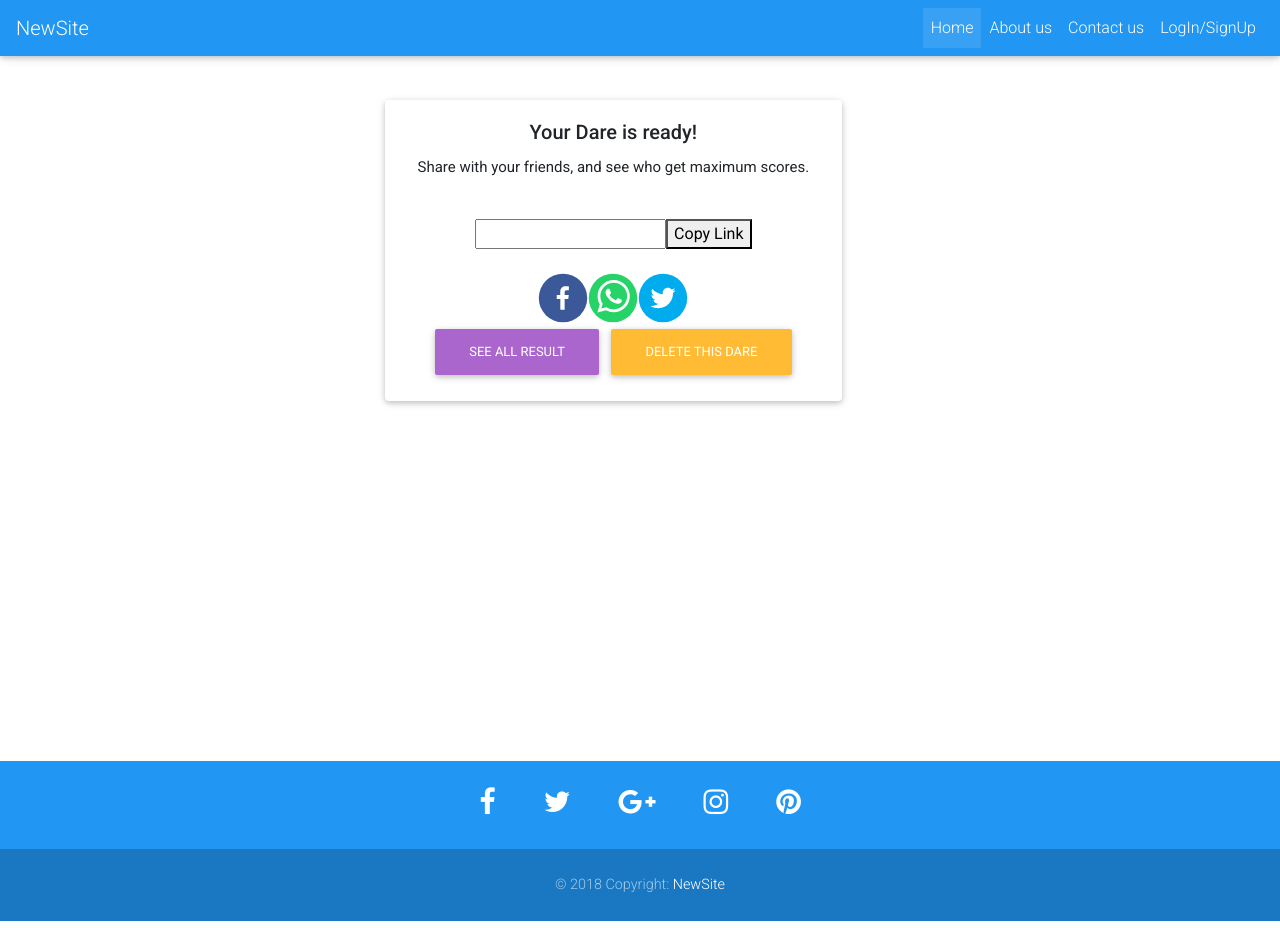
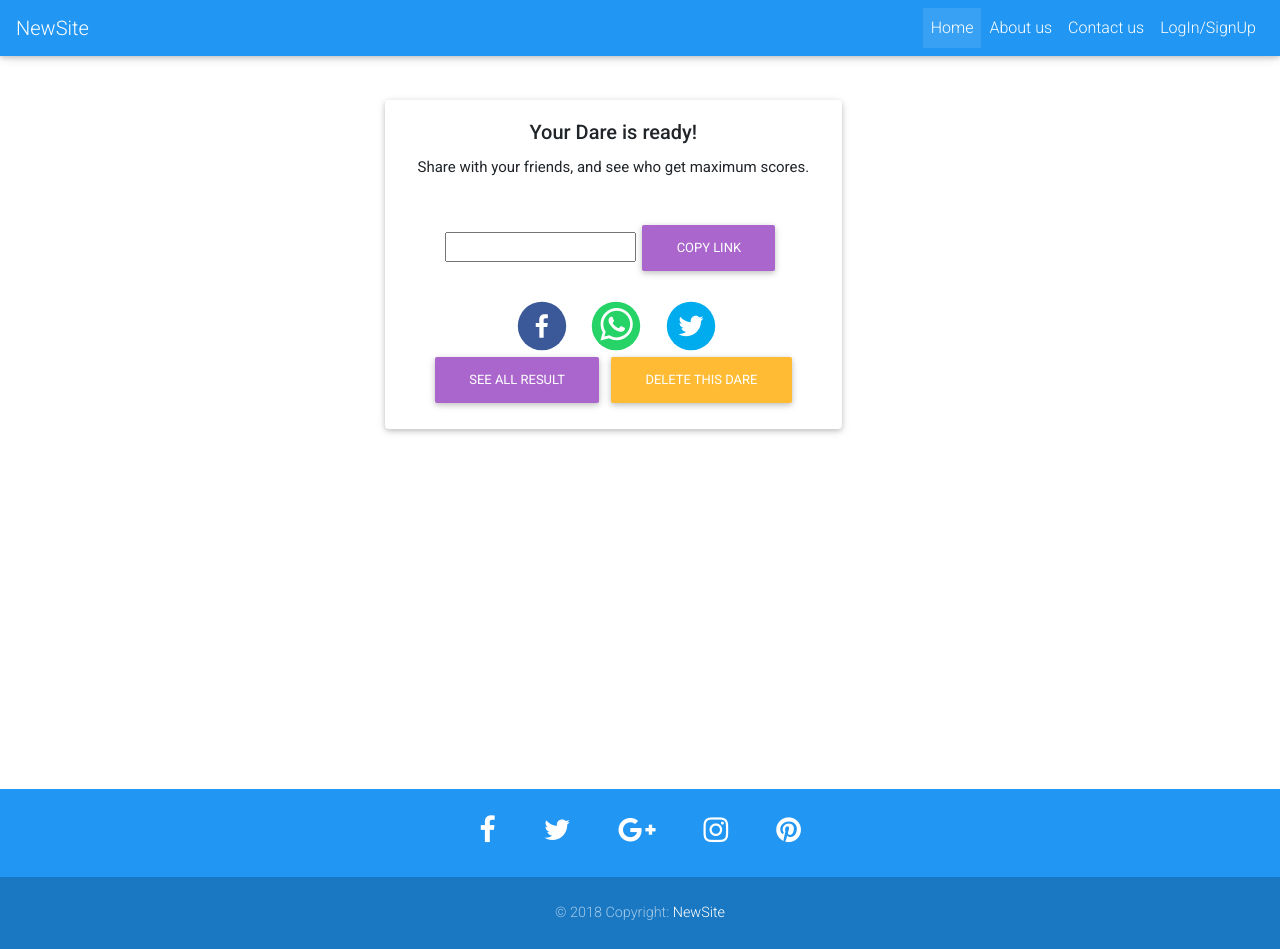
Before and after one commit to sayeed09/NewSite, a React (Create React App) app: page /sharedare in a window 1280 px wide. Before the commit the page ends 921 px from the top, so only its background shows below. Built offline with nearby package versions, Linux system fonts and the light colour scheme.

Commit message:
Added Feature

```diff
--- a/src/Components/Question.js
+++ b/src/Components/Question.js
@@ -134,7 +134,6 @@ btnClickDelete(){
 
 })
      localStorage.clear();
-     this.props.history.push('/');
      return;
   }
 btnClickResult(){
@@ -217,9 +216,7 @@ btnClickResult(){
         <br /><br />
         <SocialShare  link={this.state.link}/>
 
-            {(this.state.showDeleteComponent) &&
-                <Result />
-            }
+
       <button  onClick={this.btnClickResult} type="button" class="btn btn-secondary btn-rounded">See all result</button>
       <button  onClick={this.btnClickDelete} type="button" class="btn btn-warning btn-rounded">Delete this dare</button>
 
--- a/src/Components/ShareDare.js
+++ b/src/Components/ShareDare.js
@@ -52,7 +52,7 @@ class ShareDare extends React.Component  {
 
         <CopyToClipboard text={this.state.link}
           onCopy={() => this.setState({copied: true})}>
-          <button>Copy Link</button>
+          <button  class="btn btn-secondary btn-rounded">Copy Link</button>
         </CopyToClipboard>
 
         {this.state.copied ? <span style={{color: 'red'}}>Copied.</span> : null}
--- a/src/Components/SocialShare.js
+++ b/src/Components/SocialShare.js
@@ -16,15 +16,16 @@ import {
               link:''
           }
 
-
+          this.state.link=this.props.link;
       }
     render() {
       return (
-        <div>
-    <div className="Demo__some-network">
+        <div class = "row">
+        <div class="col-md-3"></div>
+    <div className="col-md-2 Demo__some-network">
         <FacebookShareButton
-                url="http://github.com/"
-                quote="hahah"
+                url="this.state.link"
+                quote="this.state.link"
                 className="Demo__some-network__share-button" >
         <FacebookIcon
         size={50}
@@ -32,26 +33,28 @@ import {
     </FacebookShareButton>
     </div>
 
-    <div className="Demo__some-network">
+    <div className="col-md-2 Demo__some-network">
     <WhatsappShareButton
-            url="http://github.com/"
-            title="NewSite"
+            url="this.state.link"
+            title="Hey how much you know me"
             separator=":: "
             className="Demo__some-network__share-button">
             <WhatsappIcon size={50} round />
         </WhatsappShareButton>
     </div>
 
-    <div className="Demo__some-network">
+    <div className="col-md-2 Demo__some-network">
         <TwitterShareButton
-            url="http://localhost:3000/"
-            title="NewSite"
+            url="this.state.link"
+            title="this.state.link"
             className="Demo__some-network__share-button"   >
             <TwitterIcon
             size={50}
             round />
         </TwitterShareButton>
         </div>
+        <br/>
+        <br/>
     </div>
       );
     }
```
